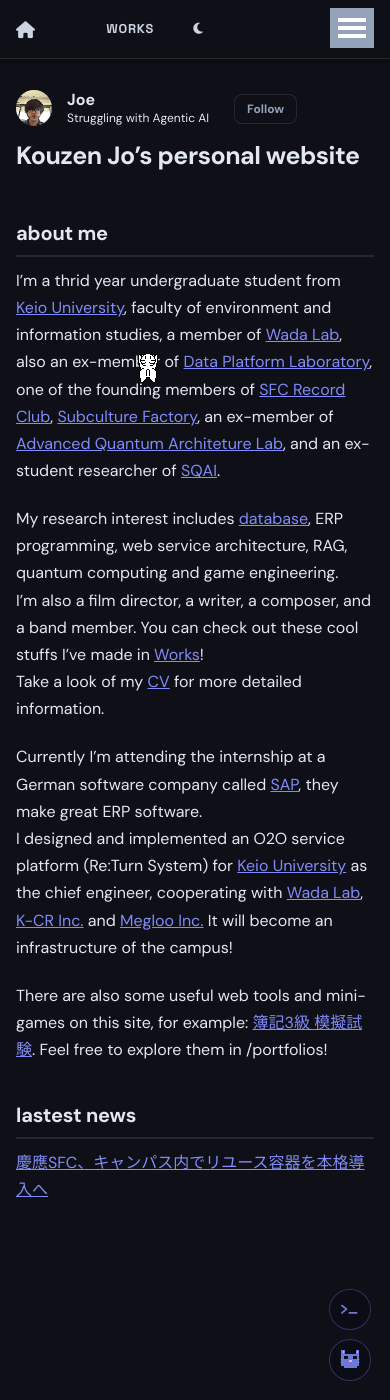
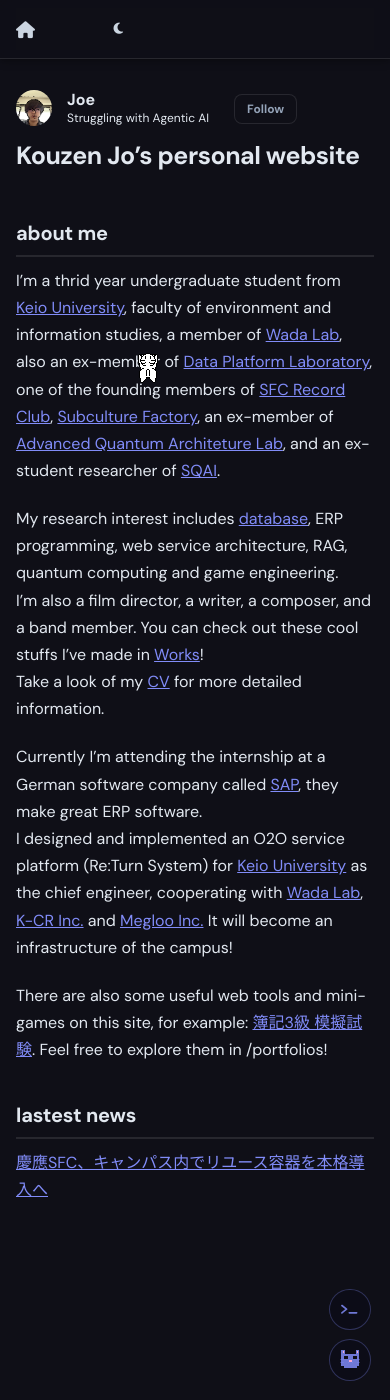
Before and after one commit to Joe-Xuu/joe-xuu.github.io, a Jekyll site: the page built from _pages/about.md, in a window 390 px wide and 1400 px high. Built offline with Jekyll 4.4.1, drawn with Linux system fonts in a browser that asks for light colours.

Commit message:
fix: hide non-persist nav items on mobile via CSS (JS timing was unreliable)

```diff
--- a/_sass/layout/_navigation.scss
+++ b/_sass/layout/_navigation.scss
@@ -266,10 +266,14 @@
     }
   }
 
-  /* on mobile: force hamburger button always visible */
+  /* on mobile: force hamburger button always visible,
+     and hide all non-persist nav items from the visible bar */
   @media (max-width: 924px) {
     button {
       display: block !important;
+    }
+    .visible-links li:not(.persist) {
+      display: none !important;
     }
   }
 
```
